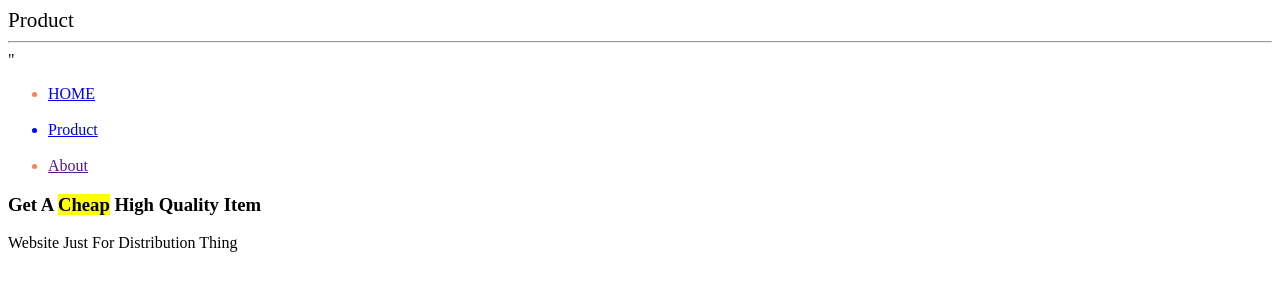
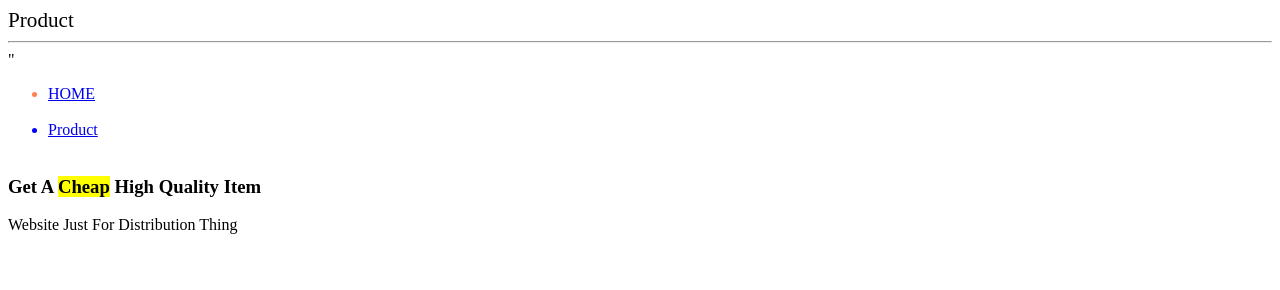
Before and after one commit to Wanralf/MaharaniStore-Product, a plain HTML site: page index.html in a window 1280 px wide. Drawn offline with Linux system fonts and the light colour scheme.

Commit message:
Update index.html

```diff
--- a/index.html
+++ b/index.html
@@ -11,7 +11,6 @@
             <ul style="color: coral;">
                 <li title="Home Page"><a href="https://wanralf.github.io/MaharaniStore/"> HOME</a></li><br>
               <li style="color: blue;"><a href="https://wanralf.github.io/MaharaniStore-Product/">Product</a></li><br>
-			  <li title="About This Web"><a href="">About</a> </li>
             </ul>
           <h3> Get A <mark>Cheap</mark> High Quality Item</h3>
             <p> Website Just For Distribution Thing</p>
```
